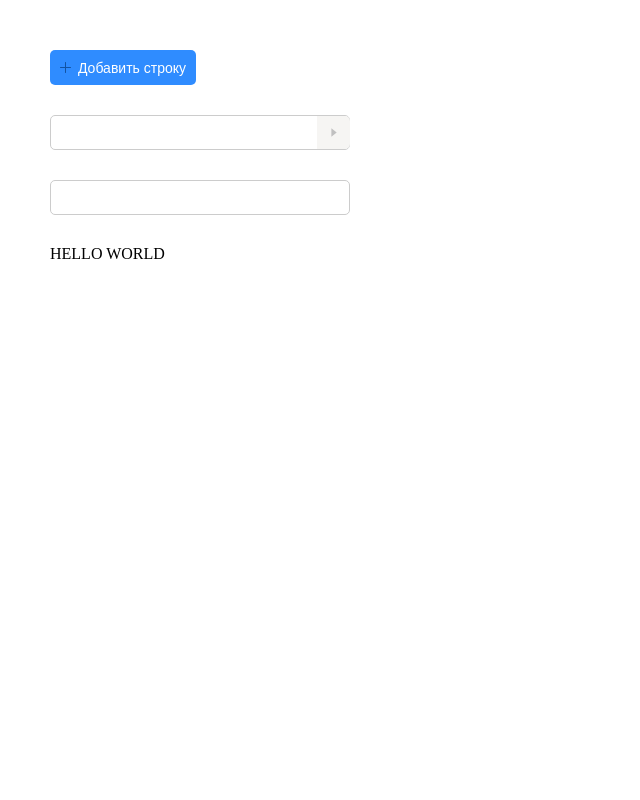
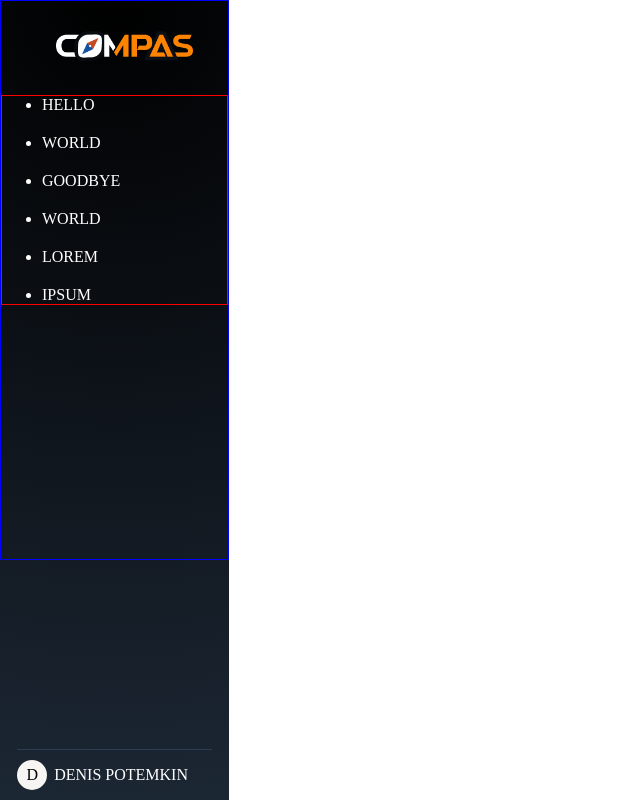
Before and after one commit to SpeedyM282/analytics-page, a React (Create React App) app: page / in a window 1280 px wide. Shown: the whole page, without its empty margins (0-640 px from the left). Built offline with nearby package versions, Linux system fonts and the light colour scheme; a web font is replaced by a local one.

Commit message:
add Sidebar component

```diff
--- a/src/App.jsx
+++ b/src/App.jsx
@@ -1,15 +1,16 @@
 import React from "react";
-import Button from './components/Button';
-import Input from './components/Input';
+// import Button from './components/Button';
+// import Input from './components/Input';
+import Sidebar from './components/Sidebar';
 import './App.scss';
 
 const App = () => {
   return (
     <div className="App">
-      <Button/>
-      <Input withLink={true} />
-      <Input withLink={false} />
-      HELLO WORLD
+      {/* <Button/> */}
+      {/* <Input withLink={true} />
+      <Input withLink={false} /> */}
+      <Sidebar />
     </div>
   );
 }
--- a/src/App.scss
+++ b/src/App.scss
@@ -1,5 +1,5 @@
 .App {
-  padding: 50px;
+  // padding: 50px;
   display: flex;
   flex-direction: column;
   gap: 30px;
--- a/src/components/Input/index.jsx
+++ b/src/components/Input/index.jsx
@@ -2,10 +2,10 @@ import React from "react";
 import {TriangleIcon} from './TriangleIcon';
 import './style.scss';
 
-const Input = ({withLink}) => {
+const Input = ({withLink, disabled}) => {
   return (
     <div className="input__block" >
-      <input className="input__block-input" />
+      <input className="input__block-input" disabled={disabled} />
       {
         withLink &&
         <div className="triangleicon__block">
--- /dev/null
+++ b/src/components/Sidebar/index.jsx
@@ -0,0 +1,33 @@
+import React from "react";
+import logo from '../../assets/logo.png';
+import './style.scss';
+
+const Sidebar = () => {
+  return (
+    <div className="sidebar" >
+      <div className="sidebar__upper">
+        <div className="sidebar__upper-logo">
+          <img className="sidebar__upper-logo-image" src={logo} alt="Not Found" />
+        </div>
+
+        <div className="sidebar__text">
+          <ul className="sidebar__text-items">
+            <li>HELLO</li>
+            <li>WORLD</li>
+            <li>GOODBYE</li>
+            <li>WORLD</li>
+            <li>LOREM</li>
+            <li>IPSUM</li>
+          </ul>
+        </div>
+      </div>
+
+
+      <div className="sidebar__footer">
+        <span className="sidebar__footer-account">D</span>DENIS POTEMKIN
+      </div>
+    </div>
+  )
+}
+
+export default Sidebar;
--- /dev/null
+++ b/src/components/Sidebar/style.scss
@@ -0,0 +1,71 @@
+@import '../../index.scss';
+
+.sidebar {
+  width: 229px;
+  height: 100vh;
+
+  display: flex;
+  align-items: center;
+  flex-direction: column;
+  justify-content: space-between;
+
+  background: $bg-sidebar;
+  background-blend-mode: normal;
+
+  color: $text-light;
+}
+
+.sidebar__upper {
+  width: 100%;
+  height: 70%;
+
+  display: flex;
+  flex-direction: column;
+
+  border: 1px solid blue;
+}
+
+.sidebar__upper-logo {
+  padding: 30px 55px;
+  text-align: center;
+}
+
+.sidebar__upper-logo-image {
+  height: 30px;
+}
+
+.sidebar__text {
+  border: 1px solid red;
+}
+
+.sidebar__text-items {
+  display: flex;
+  flex-direction: column;
+  gap: 20px;
+}
+
+.sidebar__footer {
+  width: 85%;
+  padding: 10px 0;
+
+  display: flex;
+  align-items: center;
+  justify-content: flex-start;
+  gap: 7px;
+
+  border-top: 1px solid $sidebar-footer-border;
+}
+
+.sidebar__footer-account {
+  width: 30px;
+  height: 30px;
+
+  display: flex;
+  align-items: center;
+  justify-content: center;
+
+  color: $text-dark;
+
+  border-radius: 50%;
+  background-color: $bg-light-secondary;
+}
--- a/src/index.scss
+++ b/src/index.scss
@@ -19,7 +19,7 @@ $bg-light: #FBFCFD;
 $bg-light-secondary: #F6F5F3; // Some inputs right end & Menu items on phone resolution
 $bg-sidebar-dropdown: #1F344A;
 $bg-sidebar-text-hover: #1F2123;
-$bg-sidebar: radial-gradient(ellipse, #000000 0%, #1c2734 100%);
+$bg-sidebar: radial-gradient(circle at top, #000000 0%, #1c2734 100%);
 
 // BORDER COLORS
 $border-dashed: #A6B7D4;
```
Also changed, not shown: src/assets/logo.png (added).
